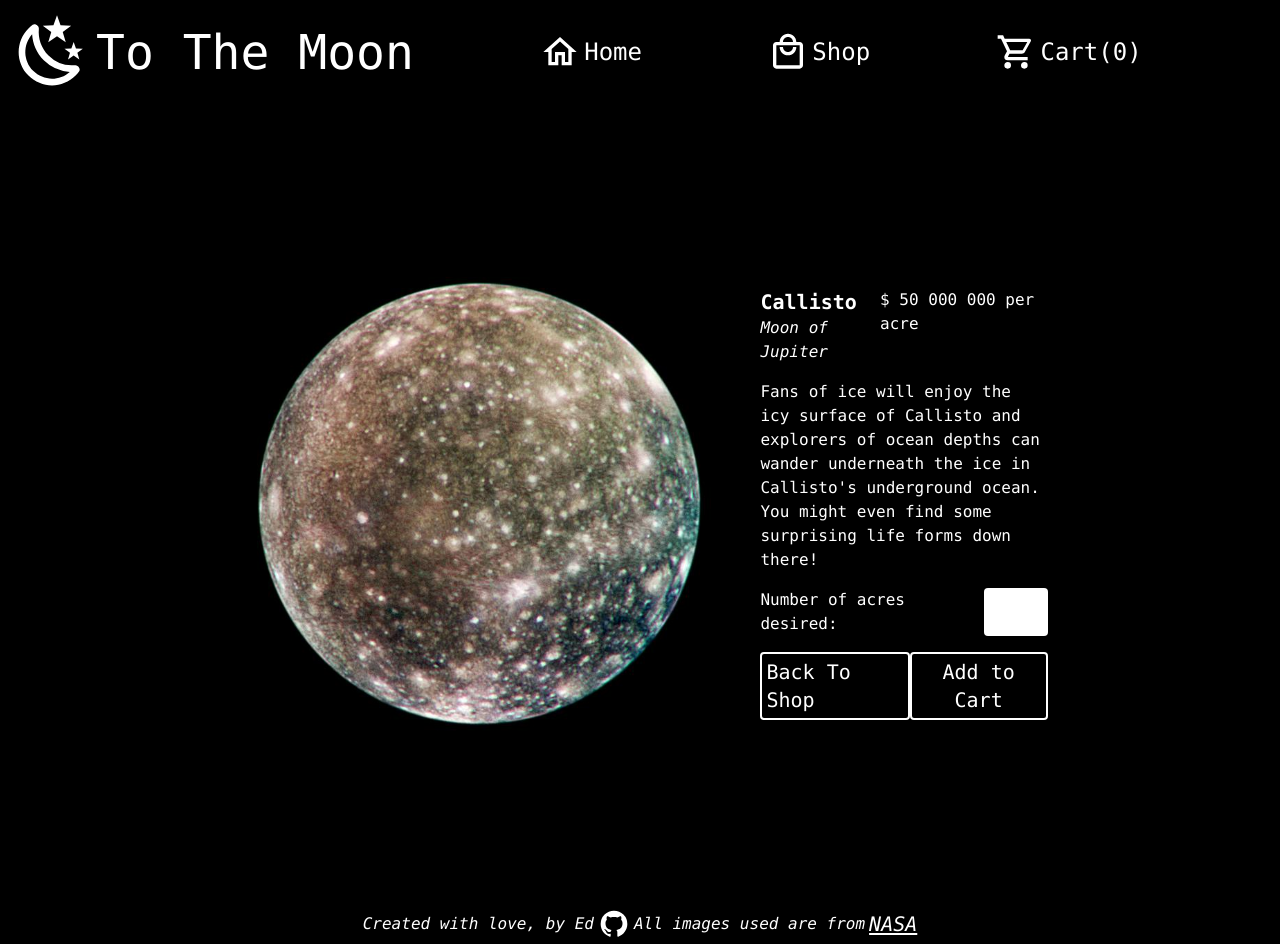
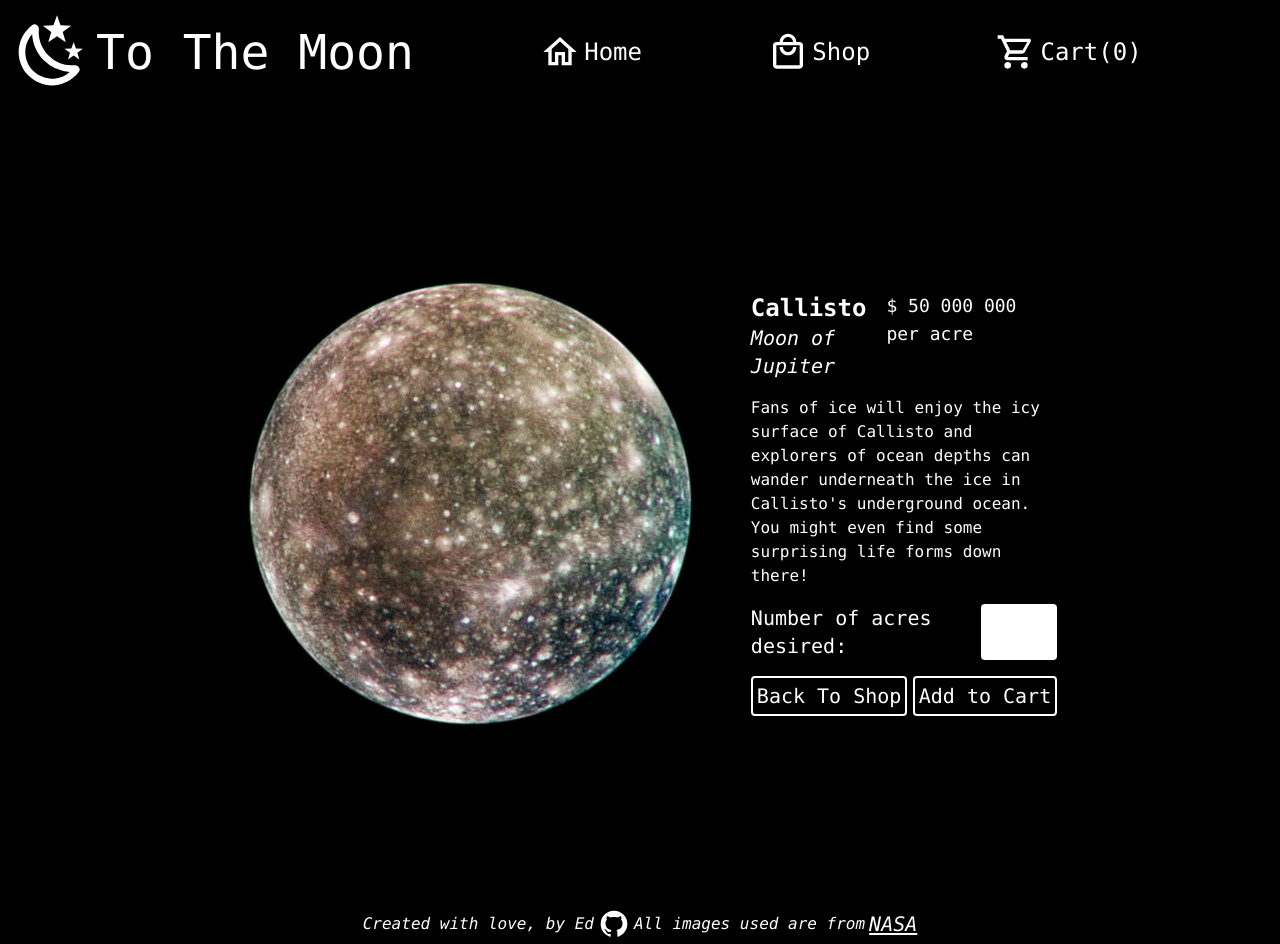
Before and after one commit to edouardblais/online-shop, a React (Create React App) app: page /Shop/Callisto in a window 1280 px wide. Built offline with nearby package versions, Linux system fonts and the light colour scheme.

Commit message:
minor styling changes

```diff
--- a/src/components/Cart.js
+++ b/src/components/Cart.js
@@ -20,18 +20,18 @@ const Cart = ({cart,
                             <div key={index} className="flex flex-row gap-4 items-center justify-center border-b border-black p-2">
                                 <img alt={item.name} src={item.image} className="aspect-auto max-w-[25%] rounded"></img>
                                 <div className="flex flex-col">
-                                    <div className="font-bold text-lg">{item.name}</div>
+                                    <div className="font-bold text-xl">{item.name}</div>
                                     <div className="italic">Moon of {item.planet}</div>
                                 </div>
                                 <div className="grow"></div>
                                 <div className="flex flex-col gap-4 items-center">
                                     <div className="gap-2 flex-row flex">
-                                        <button className="rounded-full bg-black text-white p-2 hover:scale-110" onClick={() => decreaseQuantity(item, index)}>-10</button>
+                                        <button className="rounded-full bg-black text-white p-1 hover:scale-110" onClick={() => decreaseQuantity(item, index)}>-10</button>
                                         <div className="border-2 border-black p-1 rounded items-center flex">{numberWithSep(item.count)} acres</div>
-                                        <button className="rounded-full bg-black text-white p-2 hover:scale-110" onClick={() => increaseQuantity(item)}>+10</button>
+                                        <button className="rounded-full bg-black text-white p-1 hover:scale-110" onClick={() => increaseQuantity(item)}>+10</button>
                                     </div>
                                     <button  className="border border-black p-1 rounded flex items-center hover:scale-110" onClick={() => deleteItem(item)}>Delete</button>
-                                    <div className="text-lg">$ {numberWithSep(item.price*item.count)}</div>
+                                    <div className="text-xl">$ {numberWithSep(item.price*item.count)}</div>
                                 </div>
                             </div>
                         ))}
@@ -44,7 +44,7 @@ const Cart = ({cart,
                 <div className="flex flex-row gap-2 items-center justify-start">
                     <button className="text-xl rounded bg-black text-white p-1 flex items-center hover:scale-110" onClick={clearCart}>Clear Cart</button>
                     <div className="flex grow"></div>
-                    <div className="font-bold text-lg flex items-center">Total: $ {numberWithSep(totalprice)}</div>
+                    <div className="font-bold text-xl flex items-center">Total: $ {numberWithSep(totalprice)}</div>
                 </div>
                 <div className="items-center flex flex-row justify-center">
                     <Link to='Checkout' className="text-xl rounded bg-black text-white p-1 hover:scale-110">Checkout</Link >
--- a/src/components/Checkout.js
+++ b/src/components/Checkout.js
@@ -2,7 +2,7 @@ import React from 'react';
 
 const Checkout = () => {
     return (
-        <div className="bg-black text-white flex flex-col items-center flex-grow h-screen p-4 font-bold text-xl justify-center font-mono">
+        <div className="bg-black text-white flex flex-col items-center flex-grow h-screen p-4 font-bold text-4xl justify-center font-mono">
             Oops! Turns out I can't really sell you land on moons...
         </div>
     )
--- a/src/components/Moon.js
+++ b/src/components/Moon.js
@@ -12,25 +12,25 @@ const Moon = ({addAcres,
 
     return (
         <div className="bg-black flex flex-col items-center flex-grow min-h-screen p-24 font-mono">
-            <div className="bg-black text-white flex justify-center items-center grow gap-4 p-4 max-w-[60%] min-w-[25%]">
+            <div className="bg-black text-white flex justify-center items-center grow gap-4 p-4 max-w-[70%] min-w-[25%]">
                 <div>
                     <img alt="" src={moondata[0].image} className="aspect-auto max-w-lg"></img>
                 </div>
                 <div  className="flex flex-col gap-4 justify-center p-2">
                     <div className="flex flex-row">
                         <div className="flex flex-col">
-                            <div className="text-xl font-bold">{name}</div>
-                            <div className="italic">Moon of {moondata[0].planet}</div>
+                            <div className="text-2xl font-bold">{name}</div>
+                            <div className="italic text-xl">Moon of {moondata[0].planet}</div>
                         </div>
                         <div className="grow"></div>
-                        <div>$ {numberWithSep(moondata[0].price)} per acre</div>
+                        <div className="text-lg">$ {numberWithSep(moondata[0].price)} per acre</div>
                     </div>
                     <div>{moondata[0].info}</div>
                     <div>
                         <form method="post" action="" className="flex flex-row">
-                            <label>Number of acres desired:</label>
+                            <label className="text-xl">Number of acres desired:</label>
                             <div className="grow"></div>
-                            <input className='text-black max-w-[22%] rounded' type='text' name={moondata[0].name} onChange={(e) => addAcres(e, moondata[0])}></input>
+                            <input className='text-black max-w-[25%] rounded' type='text' name={moondata[0].name} onChange={(e) => addAcres(e, moondata[0])}></input>
                         </form>
                     </div>
                     <div className="items-center flex flex-row">
--- a/src/components/Shop.js
+++ b/src/components/Shop.js
@@ -19,11 +19,11 @@ const Shop = ({addToCart,
                                     <div className="flex flex-col gap-4 justify-center p-2">
                                         <div className="flex flex-row">
                                             <div className="flex flex-col">
-                                                <div className="font-bold text-xl">{mooninfo.name}</div>
-                                                <div className="italic">Moon of {mooninfo.planet}</div>
+                                                <div className="font-bold text-2xl">{mooninfo.name}</div>
+                                                <div className="italic text-xl">Moon of {mooninfo.planet}</div>
                                             </div>
                                             <div className="grow"></div>
-                                            <div className="text-md">$ {numberWithSep(mooninfo.price)} per acre</div>
+                                            <div className="text-lg">$ {numberWithSep(mooninfo.price)} per acre</div>
                                         </div>
                                         <div className="flex flex-col">
                                             <form method="post" action="" className="flex flex-row gap-2">
```
Also changed, not shown: 2 other files (tests, documents, lock files or other folders).
